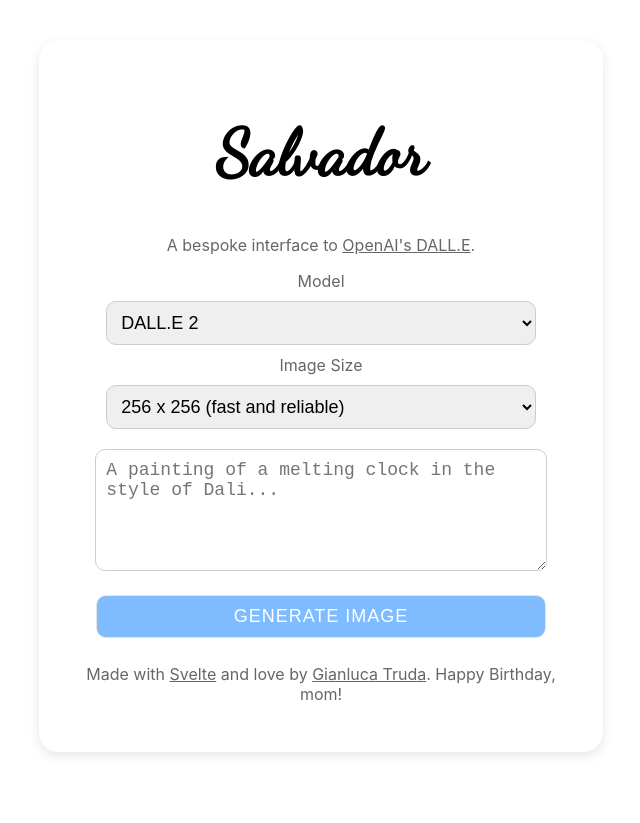
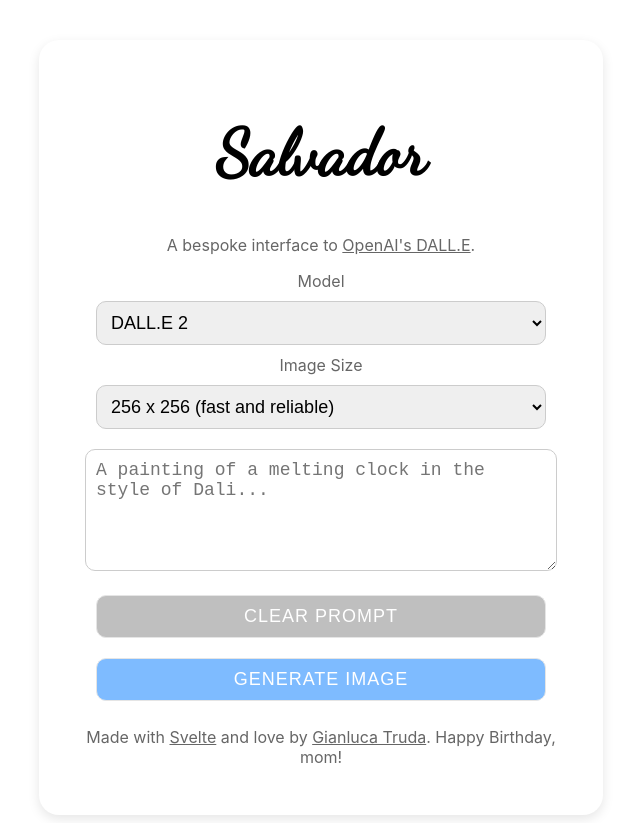
Before and after one commit to gianlucatruda/salvador, a SvelteKit app: page / in a window 1280 px wide. Shown: the whole page, without its empty margins (319-959 px from the left). Before the commit the page ends 800 px from the top, so only its background shows below. Built offline with nearby package versions, Linux system fonts and the light colour scheme.

Commit message:
Localstorage of lastPrompt (load, clear), better button UX and functionality

```diff
--- a/src/routes/+page.svelte
+++ b/src/routes/+page.svelte
@@ -1,10 +1,25 @@
 <script lang="ts">
+	import { onMount } from "svelte";
+
 	let btnText = "Generate Image";
 	let promptText = "";
 	let modelName = "dall-e-2";
 	let imgSize = "256x256";
 	let uiDisabled = false;
 	let imgURL = "";
+	let lastPrompt: string | null;
+	onMount(() => {
+		if (localStorage.getItem("lastPrompt")) {
+			lastPrompt = localStorage.getItem("lastPrompt");
+		}
+	});
+
+	const loadPreviousPrompt = () => {
+		if (!lastPrompt) {
+			console.error("No last prompt specified.");
+		}
+		promptText = lastPrompt;
+	};
 
 	const makeImage = () => {
 		const query = `${modelName} (${imgSize}): "${promptText}"`;
@@ -15,6 +30,7 @@
 	};
 
 	async function makeRequest() {
+		localStorage.setItem("lastPrompt", promptText);
 		const bodyData = {
 			model: modelName,
 			prompt: promptText,
@@ -88,7 +104,7 @@
 			</form>
 		{:else if modelName == "dall-e-3"}
 			<form>
-				<label for="sizeSelectorD3">Image Size:</label>
+				<label for="sizeSelectorD3">Image Size</label>
 				<select
 					name="sizeSelectorD3"
 					id="sizeSelect"
@@ -116,6 +132,21 @@
 			bind:value={promptText}
 			disabled={uiDisabled}
 		></textarea>
+		{#if lastPrompt && !promptText}
+			<button
+				class="loadPrevButton"
+				on:click={loadPreviousPrompt}
+				disabled={promptText == lastPrompt}>Load previous prompt</button
+			>
+		{:else if !imgURL}
+			<button
+				class="clearPromptButton"
+				on:click={() => {
+					promptText = "";
+				}}
+				disabled={!promptText || uiDisabled}>Clear prompt</button
+			>
+		{/if}
 	</div>
 	{#if !imgURL}
 		<button on:click={makeImage} disabled={uiDisabled || promptText == ""}
@@ -201,9 +232,6 @@
 		width: 90%;
 		margin: 10px 0;
 	}
-	.resetButton {
-		background-color: orange;
-	}
 
 	textarea {
 		height: 100px; /* Better touch area */
@@ -219,6 +247,15 @@
 
 	button:disabled {
 		opacity: 0.5;
+	}
+
+	.resetButton {
+		background-color: orange;
+	}
+
+	.loadPrevButton,
+	.clearPromptButton {
+		background-color: grey;
 	}
 
 	@media (min-width: 640px) {
```
